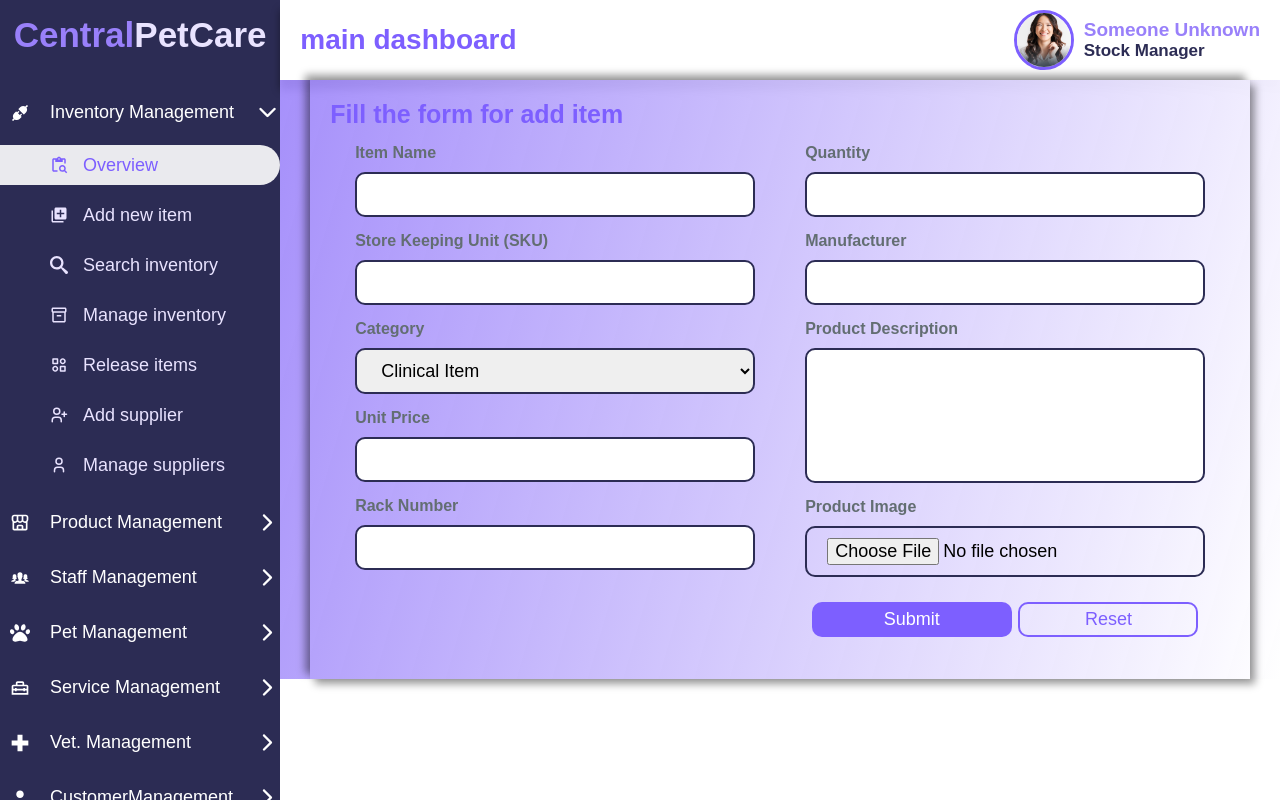
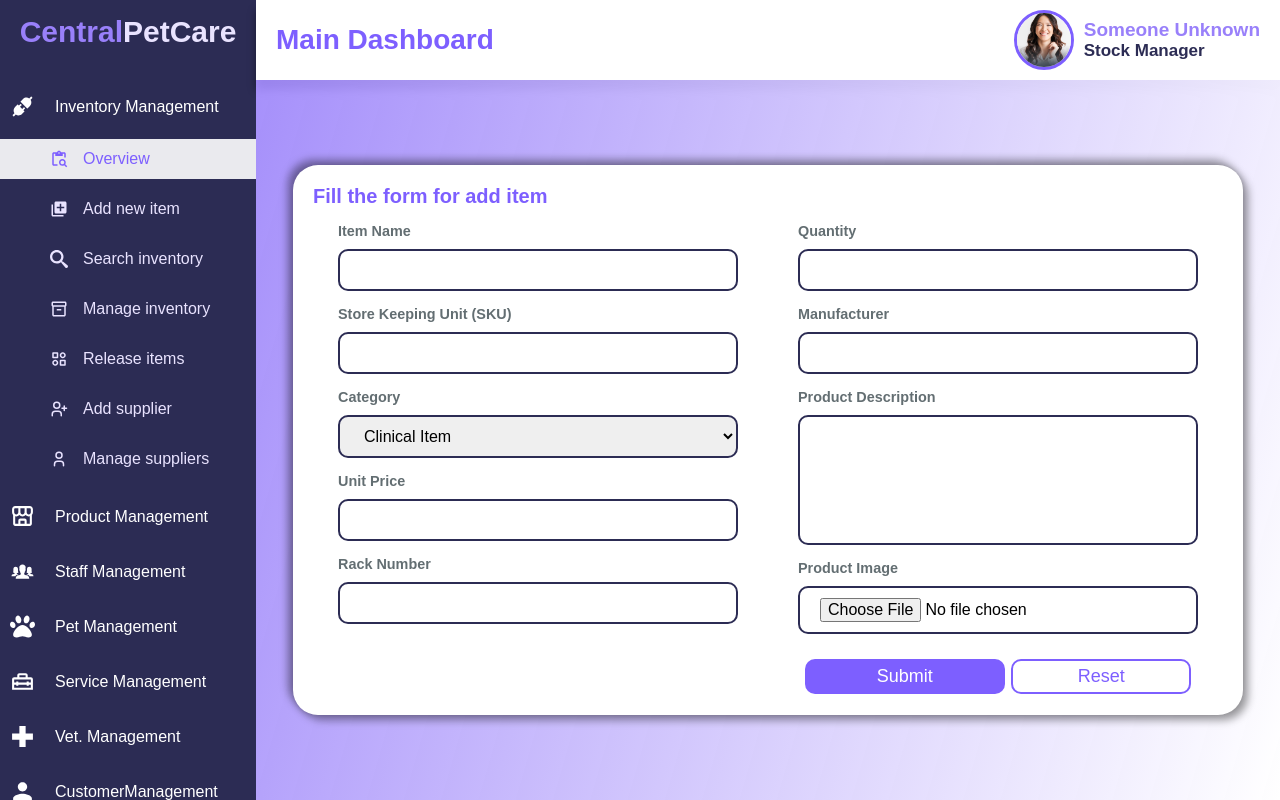
Before and after one commit to IT21189630/Dashboard, a React (Create React App) app: page /component-2 in a window 1280 px wide. Built offline with nearby package versions, Linux system fonts and the light colour scheme.

Commit message:
125% scaling issue partially fixed

```diff
--- a/src/App.css
+++ b/src/App.css
@@ -6,8 +6,10 @@
 
 .container{
     display: flex;
-    justify-content: space-between;
-    align-items: flex-start;
+    flex-direction: row;
+    justify-content: center;
+    align-items: center;
+    width: 100vw;
     height: 100vh;
 }
 
--- a/src/components/action-version-dl.js
+++ b/src/components/action-version-dl.js
@@ -28,7 +28,7 @@ function ActionSection() {
       {/* main ribbon part this contain the profile details including name designation and image */}
       <div className="main-ribbon">
         <div className="inventory-management-text">
-            main dashboard
+            Main Dashboard
         </div>
 
         <div className="user-details">
--- a/src/components/dl-components/AddItemComponent.js
+++ b/src/components/dl-components/AddItemComponent.js
@@ -4,9 +4,6 @@ import '../../sass/add-item.scss'
 function AddItemComponent() {
   return (
     <div className="add-item-container-main">
-        {/* this is the status model */}
-        <div className="form-status-model"></div>
-
         {/* this is the form container */}
         <form className="add-item-form-container" onSubmit="">
             <span className="tagline-add-item">Fill the form for add item</span>
--- a/src/components/dl-components/OverviewComponent.js
+++ b/src/components/dl-components/OverviewComponent.js
@@ -49,8 +49,8 @@ function OverviewComponent() {
         <div className="row-heading">Limited Availability Items</div>
         <div className="second-row-container">
             <div className="running-short-item-head">
-                  <span className="item-field-head">Product Name</span>
-                  <span className="item-field-head">Product ID</span>
+                  <span className="item-field-head">Item Name</span>
+                  <span className="item-field-head">SKU</span>
                   <span className="item-field-head">Category</span>
                   <span className="item-field-head">Available Qty.</span>
                   <span className="item-field-head">Priority Level</span>
--- a/src/sass/add-item.scss
+++ b/src/sass/add-item.scss
@@ -9,51 +9,23 @@ $ash-color: #636e72;
 // fonts
 $fontfam-1: 'Poppins', sans-serif;
 
-// media queries for the laptops
-@media only screen and (max-width: 1366px) and (max-height: 768px) {
-    .add-item-container-main {
-        height: 688px;
-    }
 // form styles will go on here
 .add-item-form-container {
-            width: 920px;
-            height: auto;
+    width: 950px;
+    height: 550px;
     background-color: white;
     border-radius: 25px;
-            transform: scale(0.9);
+    box-shadow: 5px 5px 8px rgba($color: #000000, $alpha: .4),
+    -5px -5px 8px rgba($color: #000000, $alpha: .4);
+    padding: 20px;
 }
 
 .form-status-model {
     width: 500px;
     height: 50px;
-            border-radius: 10px;
-            margin: 20px 0 0 0 ;
-            visibility: hidden;
-        }
-}
-
-// media queries for the wide monitors
-@media only screen and (min-width: 1600px) and (min-height: 900px){
-    .add-item-container-main {
-        height: 898px;
-    }
-
-    // form styles will go on here
-    .add-item-form-container {
-        width: 950px;
-        height: auto;
-        background-color: white;
-        border-radius: 25px;
-    }
-
-    .form-status-model{
-        width: 500px;
-        height: 50px;
     margin: 20px 0;
     border-radius: 10px;
     visibility: hidden;
-    }
-
 }
 
 .form-status-model.validation-success {
@@ -82,21 +54,16 @@ $fontfam-1: 'Poppins', sans-serif;
 .add-item-container-main{
     display: flex;
     flex-direction: column;
-    justify-content: flex-start;
+    justify-content: center;
     align-items: center;
     width: 100%;
+    height: 90%;
     background: rgb(153, 128, 250);
     background: linear-gradient(106deg, rgba(153, 128, 250, 0.8715861344537815) 0%, rgba(255, 255, 255, 1) 100%);
 }
 
-.add-item-form-container{
-    box-shadow: 5px 5px 8px rgba($color: #000000, $alpha: .4),
-    -5px -5px 8px rgba($color: #000000, $alpha: .4);
-    padding: 20px;
-}
-
 .tagline-add-item{
-    font-size: 25px;
+    font-size: 20px;
     font-weight: 600;
     color: $secondary-color-purple1;
 }
@@ -129,11 +96,12 @@ $fontfam-1: 'Poppins', sans-serif;
     color: $primary-color-navyBlue;
     font-weight: 600;
     color: $ash-color;
+    font-size: 0.9em;
 }
 
 .input-field{
     width: 400px;
-    font-size: 18px;
+    font-size: 1em;
     padding: 10px 20px;
     outline: none;
     margin: 10px 0 15px 0;
@@ -153,7 +121,7 @@ $fontfam-1: 'Poppins', sans-serif;
     margin: 10px 0 15px 0;
     border: 2px solid $primary-color-navyBlue;
     border-radius: 10px;
-    height: 135px;
+    height: 130px;
     resize: none;
 }
 
--- a/src/sass/dl-actionbar.scss
+++ b/src/sass/dl-actionbar.scss
@@ -7,20 +7,8 @@ $secondary-color-purple4: #E9E3FF;
 
 
 .actionbar-container {
-    height: 100%;
-}
-
-// media queries for adjust the action section
-@media only screen and (min-width: 1200px) {
-    .actionbar-container {
-        width: 1640px;
-    }
-}
-
-@media only screen and (min-width: 1030px) and (max-width: 1366px) {
-    .actionbar-container{
-        width: 1070px;
-    }
+    height: 100vh;
+    width: 80vw;
 }
 
 .main-ribbon {
@@ -28,7 +16,7 @@ $secondary-color-purple4: #E9E3FF;
     justify-content: space-between;
     align-items: center;
     width: 100%;
-    height: 80px;
+    height: 10%;
     padding: 0 20px;
     box-shadow: 0px 10px 8px rgba($color: #000000, $alpha: .4);
 }
--- a/src/sass/dl-sidebar.scss
+++ b/src/sass/dl-sidebar.scss
@@ -10,8 +10,8 @@ $secondary-color-purple4: #E9E3FF;
     flex-direction: column;
     justify-content: flex-start;
     align-items: center;
-    width: 300px;
-    height: 100%;
+    width: 20vw;
+    height: 100vh;
     padding-top: 5px;
     background-color: $primary-color-navyBlue;
     overflow-x: hidden;
@@ -26,7 +26,7 @@ $secondary-color-purple4: #E9E3FF;
 .brandName {
     padding: 10px 20px;
     font-weight: 700;
-    font-size: 35px;
+    font-size: 30px;
     color: $secondary-color-purple4;
 }
 
@@ -52,7 +52,7 @@ $secondary-color-purple4: #E9E3FF;
     display: flex;
     justify-content: center;
     align-items: center;
-    font-size: 20px;
+    font-size: 25px;
     margin-right: 10px;
     color: white;
 }
@@ -61,7 +61,7 @@ $secondary-color-purple4: #E9E3FF;
     display: flex;
     justify-content: flex-start;
     align-items: center;
-    font-size: 18px;
+    font-size: 16px;
     margin-left: 10px;
     margin-right: 15px;
     width: 250px;
@@ -73,7 +73,7 @@ $secondary-color-purple4: #E9E3FF;
     display: flex;
     justify-content: center;
     align-items: center;
-    font-size: 25px;
+    font-size: 20px;
     margin-right: 10px;
     color: white;
 }
@@ -156,6 +156,6 @@ $secondary-color-purple4: #E9E3FF;
 }
 
 .item-name {
-    font-size: 18px;
+    font-size: 16px;
     font-weight: 500;
 }
--- a/src/sass/manage-inventory.scss
+++ b/src/sass/manage-inventory.scss
@@ -6,24 +6,13 @@ $secondary-color-purple3: #9980FA;
 $secondary-color-purple4: #E9E3FF;
 
 
-@media only screen and (min-width: 1030px) and (max-width: 1366px) {
-    .actionbar-container-manage-inventory {
-        width: 1000px;
-    }
-
-    .search-results-section{
-        height: 600px;
-    }
-}
-
-
 .actionbar-container-manage-inventory {
     display: flex;
     flex-direction: column;
     justify-content: flex-start;
     align-items: center;
-    width: auto;
-    height: auto;
+    width: 100%;
+    height: 90%;
     overflow: hidden;
     position: relative;
 }
@@ -106,7 +95,7 @@ $secondary-color-purple4: #E9E3FF;
 
 .search-results-container{
     width: 100%;
-    height: 720px;
+    height: 550px;
     padding: 0 10px;
     margin: 5px;
     overflow-y: scroll;
--- a/src/sass/overview-container.scss
+++ b/src/sass/overview-container.scss
@@ -6,64 +6,8 @@ $secondary-color-purple3: #9980FA;
 $secondary-color-purple4: #E9E3FF;
 
 .main-container{
-    position: relative;
-    width: auto;
-    height:600px;
-    margin: 5px;
-}
-
-@media only screen and (min-width: 1600px) and (min-height: 900px){
-    .running-short-container {
-        height: 440px;
-    }
-
-    .main-container {
-        height: 610px;
-    }
-
-    .chart-container {
-        height: 200px;
-        width: 900px;
-    }
-}
-
-@media only screen and (max-width: 1366px) and (max-height: 768px) {
-    .chart-container {
-        height: 300px;
-        width: 900px;
-    }
-
-    .running-short-container {
-        height: 230px;
-    }
-}
-
-.chart-container{
-    margin-left: 20px;
-    margin-bottom: 20px;
-    background-color: white;
-    border-radius: 20px;
-    box-shadow: 4px 4px 9px rgba($color: #000000, $alpha: .4);
-}
-
-.overall-report-bar{
-    padding: 20px 0;
-    display: flex;
-    justify-content: flex-start;
-    align-items: center;
-}
-
-.insight-card{
-    display: flex;
-    justify-content: flex-start;
-    padding: 0 10px;
-    align-items: center;
-    width: 280px;
-    height: 100px;
-    margin: 0 20px;
-    border-radius: 15px;
-    box-shadow: 2px 2px 7px $secondary-color-purple3 ,-2px -2px 3px $secondary-color-purple1;
-    background-color: $secondary-color-purple3;
+    width: 100%;
+    height:90%;
 }
 
 .insight-card-pic{
@@ -90,11 +34,7 @@ $secondary-color-purple4: #E9E3FF;
     font-weight: 600;
 }
 
-
-
-
 // second row styles goes on here
-
 .row-heading{
     width: 100%;
     padding: 0 20px;
```
Lines whose indentation alone changed are shown as unchanged.
